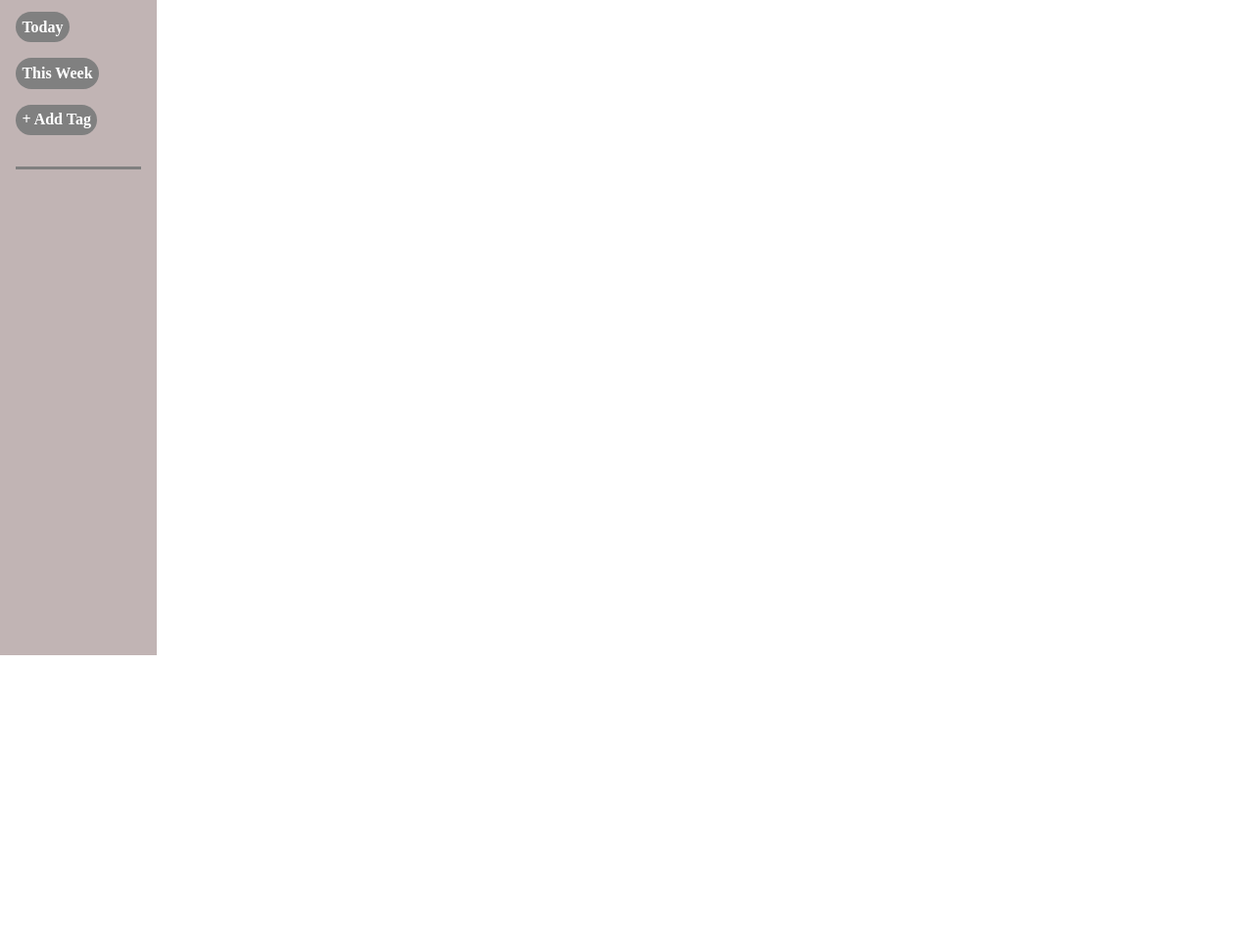
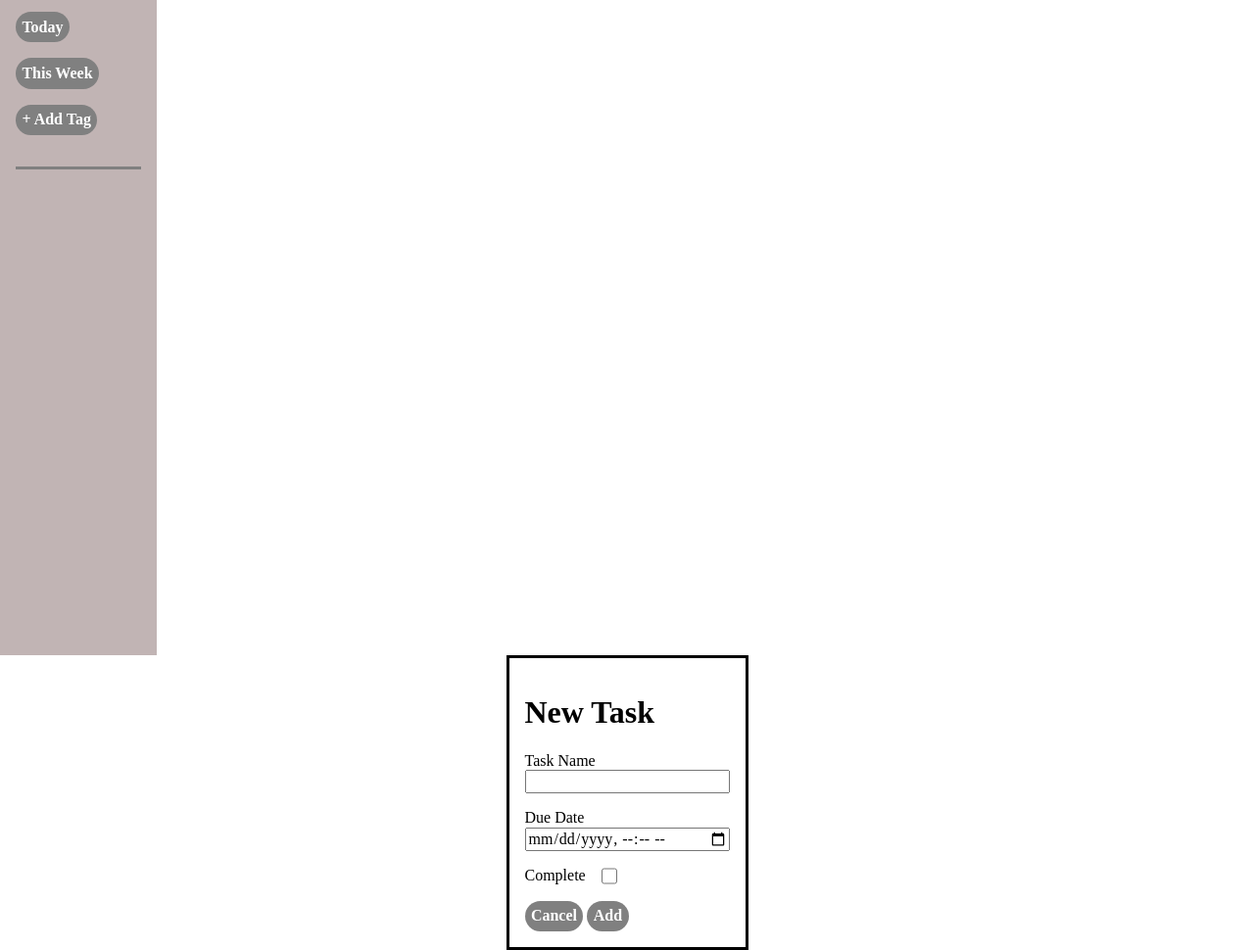
Before and after one commit to henhalvor/ToDoList, a website built with webpack: page dist/index.html in a window 1280 px wide. Shown: the part 131-1101 px from the top of the page at 98% size. Before the commit the page ends 800 px from the top, so only its background shows below. Built offline with nearby package versions, Linux system fonts and the light colour scheme.

Commit message:
add html/style to new task modal

```diff
--- a/dist/index.html
+++ b/dist/index.html
@@ -21,8 +21,7 @@
             <button id="thisWeekBtn">This Week</button>
             <button id="addTagBtn">+ Add Tag</button>
           </div>
-          <div class="tag-buttons-wrapper">
-          </div>
+          <div class="tag-buttons-wrapper"></div>
         </div>
         <div class="main-content"></div>
       </div>
@@ -31,23 +30,57 @@
       <dialog tag-modal class="modal" id="new-tag-modal">
         <h1>New Tag</h1>
         <input type="text" class="input-field" id="new-tag-input-field" />
-        <button class="modal-cancel-btn close-btn" id="tag-modal-cancel-btn">Cancel</button>
-        <button class="modal-submit-btn add-btn" id="tag-modal-submit-btn">Add</button>
+        <button class="modal-cancel-btn close-btn" id="tag-modal-cancel-btn">
+          Cancel
+        </button>
+        <button class="modal-submit-btn add-btn" id="tag-modal-submit-btn">
+          Add
+        </button>
       </dialog>
       <dialog data-modal class="modal" id="new-list-modal">
         <h1>New List</h1>
         <input type="text" class="input-field" id="new-list-input-field" />
-        <button class="modal-cancel-btn close-btn" id="list-modal-cancel-btn">Cancel</button>
-        <button class="modal-sumbit-btn add-btn" id="list-modal-submit-btn">Add</button>
+        <button class="modal-cancel-btn close-btn" id="list-modal-cancel-btn">
+          Cancel
+        </button>
+        <button class="modal-sumbit-btn add-btn" id="list-modal-submit-btn">
+          Add
+        </button>
       </dialog>
       <dialog data-modal class="modal" id="new-task-modal">
         <h1>New Task</h1>
-        <input type="text" class="input-field" id="new-task-input-field" />
-        <button class="modal-cancel-btn close-btn" id="new-task-modal-cancel-btn">Cancel</button>
-        <button class="modal-sumbit-btn add-btn" id="new-task-modal-submit-btn">Add</button>
+        <div class="task-input-wrapper">
+          <label for="new-task-input-field">Task Name</label>
+          <input type="text" class="input-field" id="new-task-input-field" />
+        </div>
+        <div class="task-input-wrapper">
+          <label for="new-task-input-field-date">Due Date</label>
+          <input
+            type="datetime-local"
+            class="input-field"
+            id="new-task-input-field-date"
+          />
+        </div>
+        <div class="task-input-wrapper" id="task-input-checkbox-wrapper" style="flex-direction: row;">
+          <label for="new-task-input-field-checkbox">Complete</label>
+          <input type="checkbox" id="new-task-input-field-checkbox" />
+        </div>
+        <div class="new-task-modal-btn-wrapper">
+          <button
+            class="modal-cancel-btn close-btn"
+            id="new-task-modal-cancel-btn"
+          >
+            Cancel
+          </button>
+          <button
+            class="modal-sumbit-btn add-btn"
+            id="new-task-modal-submit-btn"
+          >
+            Add
+          </button>
+        </div>
       </dialog>
-      <dialog data-modal class="modal" id="view-list-modal">
-      </dialog>
+      <dialog data-modal class="modal" id="view-list-modal"></dialog>
     </div>
 
     <script src="main.js"></script>
--- a/dist/styles.css
+++ b/dist/styles.css
@@ -67,3 +67,25 @@ button {
 .projects-buttons-wrapper {
     padding-top: 2rem;
 }
+
+
+/* New Task Modal */
+
+#new-task-modal {
+    display: flex;
+    flex-direction: column;
+}
+
+#new-task-modal > .task-input-wrapper {
+    display: flex;
+    flex-direction: column;
+    padding-bottom: 1rem;
+}
+
+#task-input-checkbox-wrapper {
+    gap: 1rem;
+}
+
+#task-input-checkbox-wrapper>input {
+    width: 1rem;
+}
```
